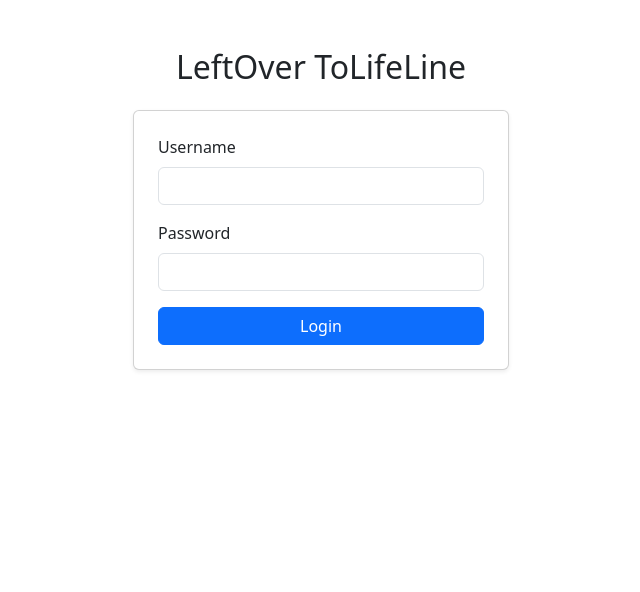
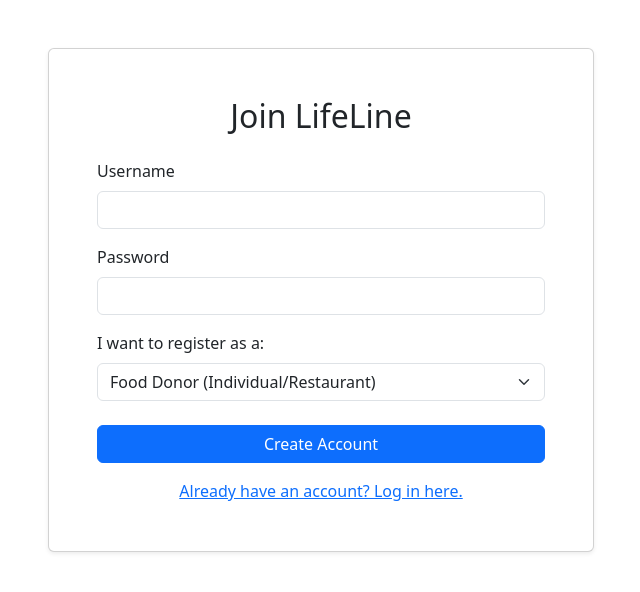
Before and after one commit to Hema-Sree-Mudium/leftover_to_lifeline, a React app in the folder frontend/: page /signup in a window 1280 px wide. Before the commit this address led to /login. Shown: the top 592 px of the page, without its empty margins (319-959 px from the left). Built offline with nearby package versions, Linux system fonts and the light colour scheme; no server answers; the HTML template or start-up script is replaced by a standard one.

Commit message:
Added Signup feature

```diff
--- a/frontend/src/App.jsx
+++ b/frontend/src/App.jsx
@@ -7,6 +7,7 @@ import AdminDashboard from './pages/AdminDashboard';
 import DonorDashboard from './pages/DonorDashboard';
 import NGODashboard from './pages/NGODashboard';
 import VolunteerDashboard from './pages/VolunteerDashboard';
+import Signup from './pages/Signup';
 
 function App() {
   return (
@@ -14,6 +15,7 @@ function App() {
       <Router>
         <Routes>
             <Route path="/login" element={<Login />} />
+            <Route path="/signup" element={<Signup />} />
             <Route path="/admin" element={<ProtectedRoute allowedRoles={['ADMIN']}><AdminDashboard /></ProtectedRoute>} />
             <Route path="/donor" element={<ProtectedRoute allowedRoles={['DONOR']}><DonorDashboard /></ProtectedRoute>} />
             <Route path="/ngo" element={<ProtectedRoute allowedRoles={['NGO']}><NGODashboard /></ProtectedRoute>} />
--- a/frontend/src/pages/Login.jsx
+++ b/frontend/src/pages/Login.jsx
@@ -1,3 +1,4 @@
+import { Link } from 'react-router-dom';
 import React, { useState, useContext } from 'react';
 import { useNavigate, Navigate } from 'react-router-dom';
 import { AuthContext } from '../context/AuthContext';
@@ -46,6 +47,9 @@ const Login = () => {
                         <input type="password" className="form-control" value={password} onChange={(e) => setPassword(e.target.value)} required />
                     </div>
                     <button type="submit" className="btn btn-primary w-100">Login</button>
+                    <div className="text-center mt-3">
+                        <Link to="/signup">Don't have an account? Sign up here.</Link>
+                    </div>
                 </form>
             </div>
         </div>
--- /dev/null
+++ b/frontend/src/pages/Signup.jsx
@@ -0,0 +1,68 @@
+import React, { useState } from 'react';
+import { useNavigate, Link } from 'react-router-dom';
+import api from '../services/api';
+
+const Signup = () => {
+    const [formData, setFormData] = useState({
+        username: '',
+        password: '',
+        role: 'DONOR' // Default role
+    });
+    const [error, setError] = useState('');
+    const navigate = useNavigate();
+
+    const handleChange = (e) => {
+        setFormData({ ...formData, [e.target.name]: e.target.value });
+    };
+
+    const handleSubmit = async (e) => {
+        e.preventDefault();
+        setError('');
+        try {
+            await api.post('/auth/register/', formData);
+            alert("Account created successfully! Please log in.");
+            navigate('/login');
+        } catch (err) {
+            setError(err.response?.data?.error || 'Failed to create account. Try again.');
+        }
+    };
+
+    return (
+        <div className="container mt-5">
+            <div className="row justify-content-center">
+                <div className="col-md-6">
+                    <div className="card shadow-sm">
+                        <div className="card-body p-5">
+                            <h2 className="text-center mb-4">Join LifeLine</h2>
+                            {error && <div className="alert alert-danger">{error}</div>}
+                            <form onSubmit={handleSubmit}>
+                                <div className="mb-3">
+                                    <label className="form-label">Username</label>
+                                    <input type="text" name="username" className="form-control" required onChange={handleChange} />
+                                </div>
+                                <div className="mb-3">
+                                    <label className="form-label">Password</label>
+                                    <input type="password" name="password" className="form-control" required onChange={handleChange} />
+                                </div>
+                                <div className="mb-4">
+                                    <label className="form-label">I want to register as a:</label>
+                                    <select name="role" className="form-select" onChange={handleChange}>
+                                        <option value="DONOR">Food Donor (Individual/Restaurant)</option>
+                                        <option value="NGO">NGO (Receive Food)</option>
+                                        <option value="VOLUNTEER">Delivery Volunteer</option>
+                                    </select>
+                                </div>
+                                <button type="submit" className="btn btn-primary w-100">Create Account</button>
+                            </form>
+                            <div className="text-center mt-3">
+                                <Link to="/login">Already have an account? Log in here.</Link>
+                            </div>
+                        </div>
+                    </div>
+                </div>
+            </div>
+        </div>
+    );
+};
+
+export default Signup;
```
